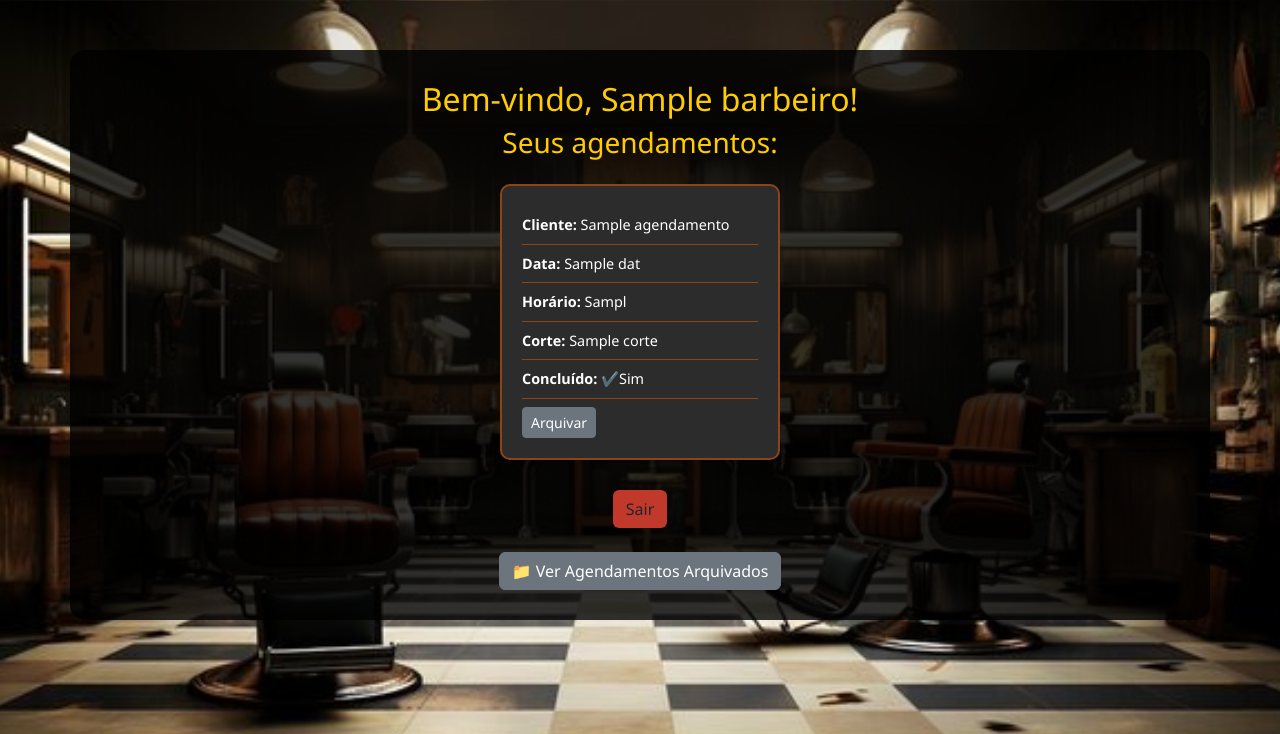
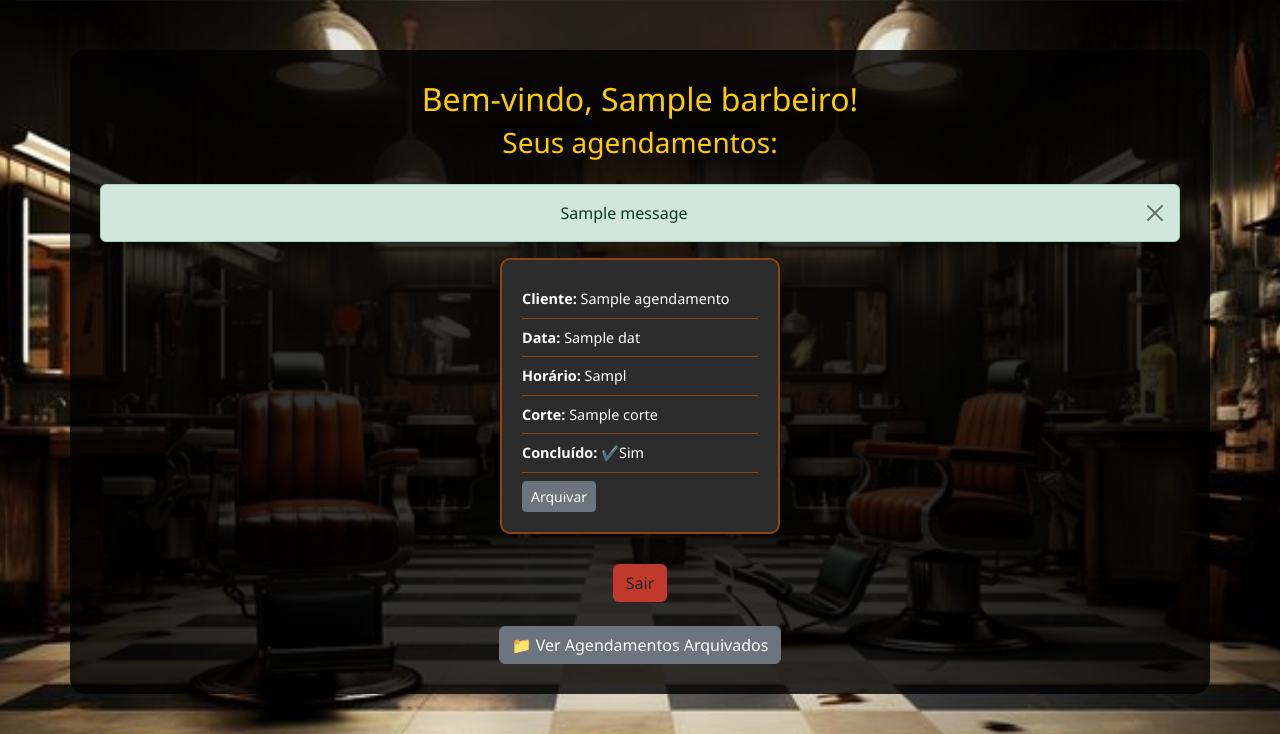
Before and after one commit to Rainando025/barbearia-app, a Flask app: template templates/painel_barbeiro.html in a window 1280 px wide. Shown: the top 734 px of the page. Run offline with Flask 3, Linux system fonts and the light colour scheme; the template is opened without the code that fills it: most values are stand-ins (such as "Sample title", 1, 10 or a date in 2020); one stand-in notice (Sample message) is shown.

Commit message:
Update painel_barbeiro.html

```diff
--- a/templates/painel_barbeiro.html
+++ b/templates/painel_barbeiro.html
@@ -87,6 +87,18 @@
         <h2>Bem-vindo, {{ barbeiro['nome'] }}!</h2>
         <h3 class="mb-4">Seus agendamentos:</h3>
 
+        {% with messages = get_flashed_messages(with_categories=true) %}
+          {% if messages %}
+            {% for category, message in messages %}
+              <div class="alert alert-{{ 'danger' if category == 'error' else 'success' }} alert-dismissible fade show mt-3" role="alert">
+                {{ message }}
+                <button type="button" class="btn-close" data-bs-dismiss="alert" aria-label="Fechar"></button>
+              </div>
+            {% endfor %}
+          {% endif %}
+        {% endwith %}
+
+
         {% if agendamentos %}
             <div class="card-grid">
                 {% for agendamento in agendamentos %}
```
